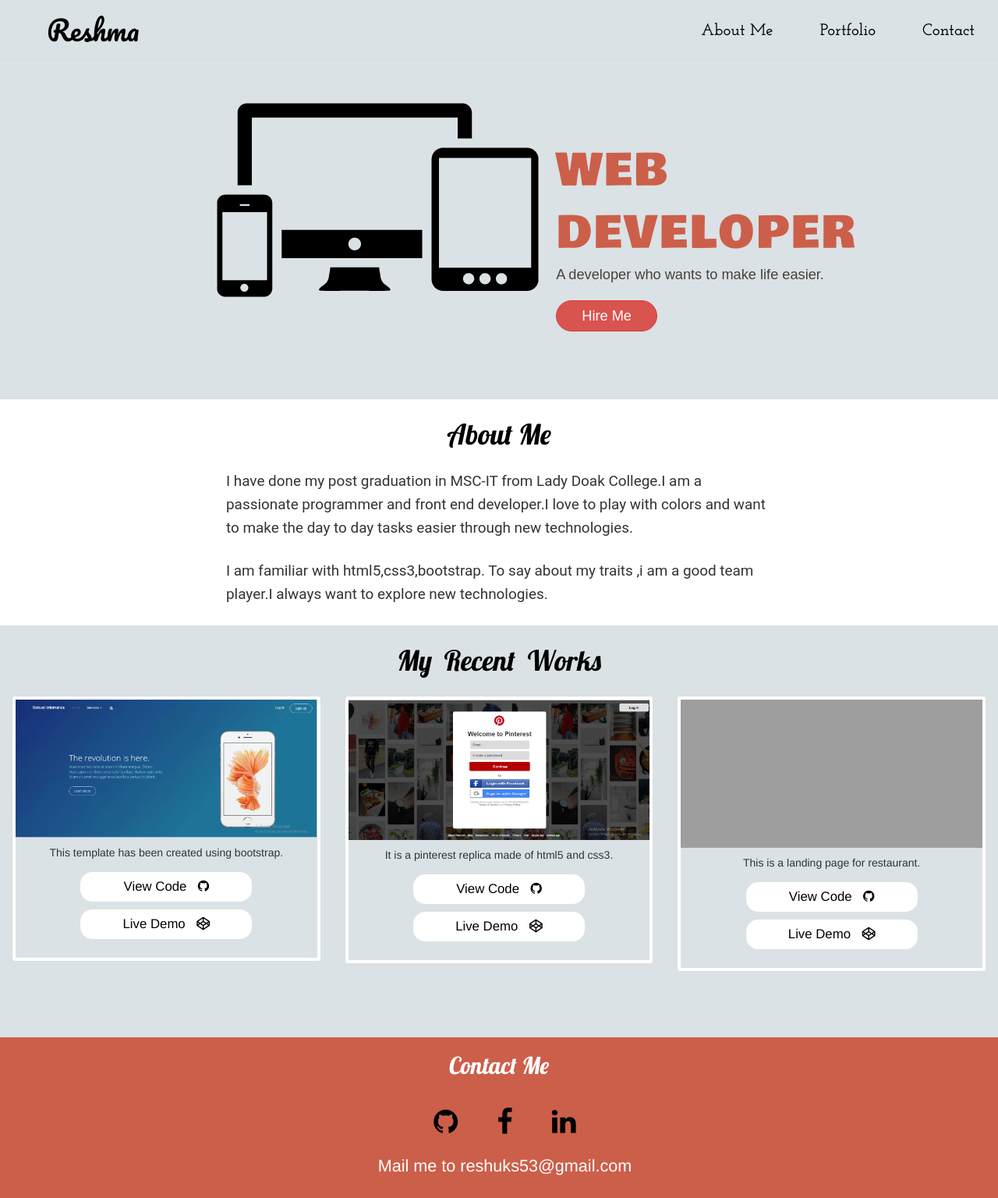
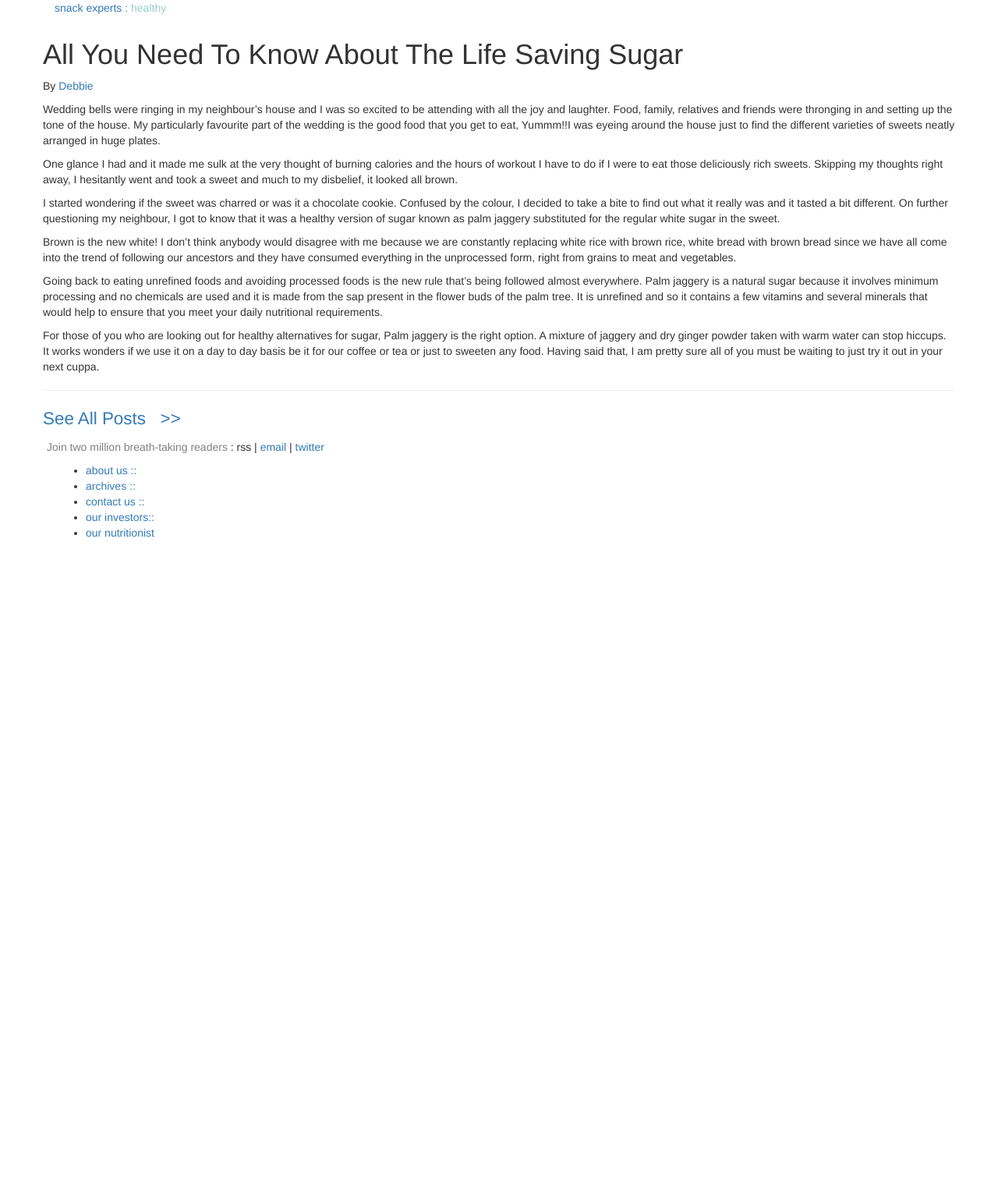
Before and after one commit to Reshma2794/Reshma2794.github.io, a plain HTML site: page index.html in a window 1280 px wide. Shown: the whole page at 78% size. After the commit the page ends 800 px from the top, so only its background shows below. Drawn offline with nearby package versions, Linux system fonts and the light colour scheme; grey boxes are pictures that could not be loaded; a web font is replaced by a local one.

Commit message:
Update index.html

```diff
--- a/index.html
+++ b/index.html
@@ -1,130 +1,53 @@
 <!DOCTYPE html>
 <html>
-  <head>
-      <title> Portfolio </title>
-        <link rel="shortcut icon" href="Images/favicon.ico" type="image/ico">
-       <meta name="viewport" content="width=device-width,initial-scale=1.0">
-        <link rel="stylesheet" href="CSS/portfolio-style.css">
-        <link rel="stylesheet" href="https://fonts.googleapis.com/css?family=Josefin+Slab:600|Pacifico|Open+Sans:400|Lobster|Bowlby+One">
-       <!-- for  font awesome icons-->
-       <link rel="stylesheet" href="https://cdnjs.cloudflare.com/ajax/libs/font-awesome/4.7.0/css/font-awesome.min.css">
-      <!-- for animation effects -->
-       <link rel="stylesheet" href="https://cdnjs.cloudflare.com/ajax/libs/animate.css/3.5.2/animate.min.css">
-      <!-- bootstrap -->
-       <link rel="stylesheet" href="https://maxcdn.bootstrapcdn.com/bootstrap/3.3.7/css/bootstrap.min.css">
-      <!-- jQuery library -->
-      <script src="https://ajax.googleapis.com/ajax/libs/jquery/3.2.1/jquery.min.js"></script>
-      <script src="https://maxcdn.bootstrapcdn.com/bootstrap/3.3.7/js/bootstrap.min.js"></script>
-       <!-- wow effects -->
-       <script src="https://cdnjs.cloudflare.com/ajax/libs/wow/1.1.2/wow.min.js"></script>
-       <script src="JS/portfolio-script.js"> </script>
+   <head>
+      <link href="https://fonts.googleapis.com/css?family=Montserrat:300|Droid+Sans|Poppins:800" rel="stylesheet">
+     <link rel="stylesheet" href="https://maxcdn.bootstrapcdn.com/bootstrap/3.3.7/css/bootstrap.min.css">
+     <link rel="stylesheet" href="blog-style.css">
 
-  </head>
+   </head>
 
-  <body>
-    <!-- Navbar -->
-     <nav class="navbar navbar-default navbar-fixed-top" id="navbar">
-       <div class="container-fluid">
-         <div class="navbar-header">
-          <button type="button" class="navbar-toggle collapsed" data-toggle="collapse" data-target="#bs-example-navbar-collapse-1" aria-expanded="false" id="toggle-btn">
-             <span class="sr-only">Toggle navigation</span>
-             <span class="icon-bar"></span>
-             <span class="icon-bar"></span>
-             <span class="icon-bar"></span>
-         </button>
-         <a class="navbar-brand wow rollIn" href="#"  id="my-name">Reshma</a>
-     </div>
+   <body>
 
-       <div class="collapse navbar-collapse" id="bs-example-navbar-collapse-1">
-         <ul class="nav navbar-nav navbar-right" id="menu">
-           <li> <a href="#About"> About Me </a> </li>
-           <li> <a href="#Portfolio"> Portfolio </a> </li>
-           <li> <a href="#Contact"> Contact  </a> </li>
-         </ul>
-      </div>
+    <div class="container">
+        <p>    <a  href="#" class="title"> snack experts :<span   style="color:teal;opacity:0.4;"> healthy </span>  </a> </p>
+
+                <div class="row">
+
+                                    <h1 class="article-title"> All You Need To Know About The Life Saving Sugar </h1>
+                                    <p class="author"> By  <a class="author-name" href="https://www.facebook.com/snackexperts"> Debbie </a> </p>
+
+
+                             <div class="content">
+                                          <p> Wedding bells were ringing in my neighbour’s house and I was so excited to be attending with all the joy and laughter. Food, family, relatives and friends were thronging in and setting up the tone of the house. My particularly favourite part of the wedding is the good food that you get to eat, Yummm!!I was eyeing around the house just to find the different varieties of sweets neatly arranged in huge plates.</p>
+<p> One glance I had and it made me sulk at the very thought of burning calories and the hours of workout I have to do if I were to eat those deliciously rich sweets. Skipping my thoughts right away, I hesitantly went and took a sweet and much to my disbelief, it looked all brown. </p> <p>I started wondering if the sweet was charred or was it a chocolate cookie. Confused by the colour, I decided to take a bite to find out what it really was and it tasted a bit different. On further questioning my neighbour, I got to know that it was a healthy version of sugar known as palm jaggery substituted for the regular white sugar in the sweet. </p>
+
+                                              <p>
+                                                   Brown is the new white! I don’t think anybody would disagree with me because we are constantly replacing white rice with brown rice, white bread with brown bread since we have all come into the trend of following our ancestors and they have consumed everything in the unprocessed form, right from grains to meat and vegetables.</p> <p> Going back to eating unrefined foods and avoiding processed foods is the new rule that’s being followed almost everywhere. Palm jaggery is a natural sugar because it involves minimum processing and no chemicals are used and it is made from the sap present in the flower buds of the palm tree. It is unrefined and so it contains a few vitamins and several minerals that would help to ensure that you meet your daily nutritional requirements.
+
+                                              </p>
+                                         <p>
+                                                    For those of you who are looking out for healthy alternatives for sugar, Palm jaggery is the right option. A mixture of jaggery and dry ginger powder taken with warm water can stop hiccups. It works wonders if we use it on a day to day basis be it for our coffee or tea or just to sweeten any food. Having said that, I am pretty sure all of you must be waiting to just try it out in your next cuppa.
+
+                                          </p>
+
+                                                <hr>
+
+                                      <p class="all-post" style="font-size:1.60em;">  <a href="allposts.html">  See All Posts  &nbsp; >> </a>  </p>
+                          </div>
+                     <p  class="join" style="margin-left:5px;">   <span style="color:gray;">Join two million breath-taking readers </span>: rss | <a href="service@snackexperts.com;" > email </a> | <a href="https://twitter.com/snackexperts" >  twitter  </a></p>
+               </div>
+ <footer>
+                  <ul class="menu">
+                    <li> <a href="https://www.snackexperts.com/front/about_us"> about us :: </a> </li>
+                    <li> <a href="allposts.html"> archives :: </a> </li>
+                     <li> <a href=" https://www.snackexperts.com/front/contact_us">  contact us ::</a> </li>
+                      <li> <a href="https://www.snackexperts.com/front/investor"> our investors:: </a> </li>
+                       <li> <a href="https://www.snackexperts.com/front/nutrition"> our nutritionist </a> </li>
+                  </ul>
+ </footer>
     </div>
- </nav>
 
-  <!-- Jumbotron section-->
-    <div class="container-fluid" id="intro-me">
-        <div class="row">
+  </body>
 
-            <div class="col-xs-12 col-md-offset-2 col-md-3 col-sm-6">
-            <img  class="animated zoomIn" src="Images/responsive-design (1).png"  id="img-rwd">
-            </div>
-
-           <div class="col-xs-12 col-md-7 col-sm-6" id="intro">
-             <p class="title">  WEB DEVELOPER  </p>
-             <p class="small-intro"> A developer who wants to make life easier.</p>
-               <button type="button" class="btn btn-danger" id="hire"> Hire Me </button>
-             </div>
-
-        </div>
-     </div>
-
-  <!-- About me  section -->
-   <div class="container-fluid" id="About">
-      <div class="row" >
-            <div class="col-md-12 col-xs-12">
-              <h1 class="about color-black" > About Me </h1>
-               <p class="aboutme wow slideInUp">  I have done my post graduation in MSC-IT from Lady Doak College.I am a passionate programmer and front end developer.I love to play with colors and want to make the day to day tasks easier through new technologies.
-               <p class="aboutme wow slideInUp"> I am familiar with html5,css3,bootstrap. To say about my traits ,i am a good team player.I always want to explore new technologies.</p>
-            </div>
-      </div>
-   </div>
-
-  <!-- Portfolio -->
-   <div class="container-fluid portfolio" id="Portfolio">
-      <div class="row"> <h1 class="recent-work" > My Recent Works </h1>
-         <div class="col-md-4 col-xs-12">
-           <div class="thumbnail wow zoomInUp" data-wow-delay="0.1s" >
-              <img src="Images/bootstrap-screenshot (1).png" alt="Bootstrap">
-                 <div class="caption">
-                   <p> This template has been created using bootstrap.</p>
-                   <p> <a role="button" href="https://github.com/Reshma2794/Bootstrap-sample-template" class="btn" id="view-code"> View Code                         <span class="fa fa-github" > </span> </a>
-                      <a role="button" href="https://codepen.io/Reshma94/full/rwjjqy/" class="btn" id="view-code"> Live Demo   <span class="fa fa-codepen" ></a>
-                      </p>
-               </div>
-           </a>
-       </div>
-   </div>
-  <div class="col-md-4 col-xs-12">
-    <div class="thumbnail wow zoomInUp">
-        <img src="Images/pinterest_screen_shot.png" alt="Pinterest-screenshot">
-          <div class="caption">
-           <p> It is a pinterest replica made of html5 and css3.</p>
-            <p> <a role="button" href="https://github.com/Reshma2794/Pinterest-Replica" class="btn" id="view-code"> View Code  <span class="fa fa-github" > </a>
-              <a role="button" href="https://codepen.io/Reshma94/full/YQPBZP/" class="btn" id="view-code"> Live Demo   <span class="fa fa-codepen"> </a>
-          </p>
-       </div>
-    </a>
-  </div>
-</div>
-
- <div class="col-md-4 col-xs-12">
-    <div class="thumbnail wow zoomInUp">
-        <img src="https://s19.postimg.org/ldor2bjdf/resta.png" alt="Restaurant-card" id="card">
-          <div class="caption">
-          <p> This is a landing page for restaurant.</p>
-            <p> <a role="button" href="https://github.com/Reshma2794/RestaurantTemplate" class="btn" id="view-code"> View Code  <span class="fa fa-github" > </a>
-             <a role="button" href="https://codepen.io/Reshma94/pen/eRjQdb" class="btn" id="view-code"> Live Demo  <span class="fa fa-codepen"> </a>
-         </p>
-       </div>
-     </a>
-   </div>
- </div>
- </div>
- </div>
-
- <!-- Contact section -->
- <div class="container-fluid" id="Contact">
-    <h2 id="contact-me"> Contact Me  </h2>
-      <div class="social-buttons">
-        <a href="https://github.com/Reshma2794/">  <i class="fa fa-github color-black"></i> </a>
-         <a href="https://www.facebook.com/yogeswari.ks.3">  <i class="fa fa-facebook color-black"> </i> </a>
-         <a href="https://www.linkedin.com/in/reshma-sankarlal-2298199b/?ppe=1">  <i class="fa fa-linkedin color-black"></i> </a>
-        <p class="mail-id"> Mail me to reshuks53@gmail.com </p>
-    </div>
-    </div>
-  </body>
 </html>
```
